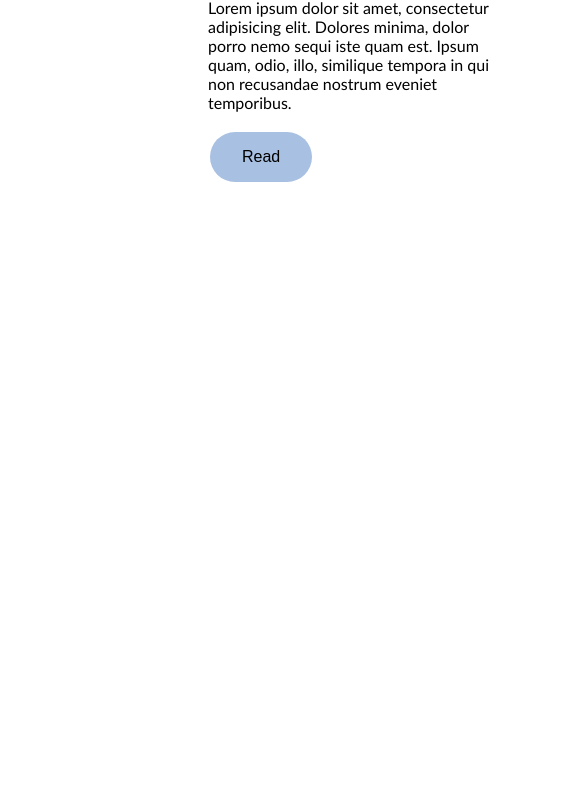
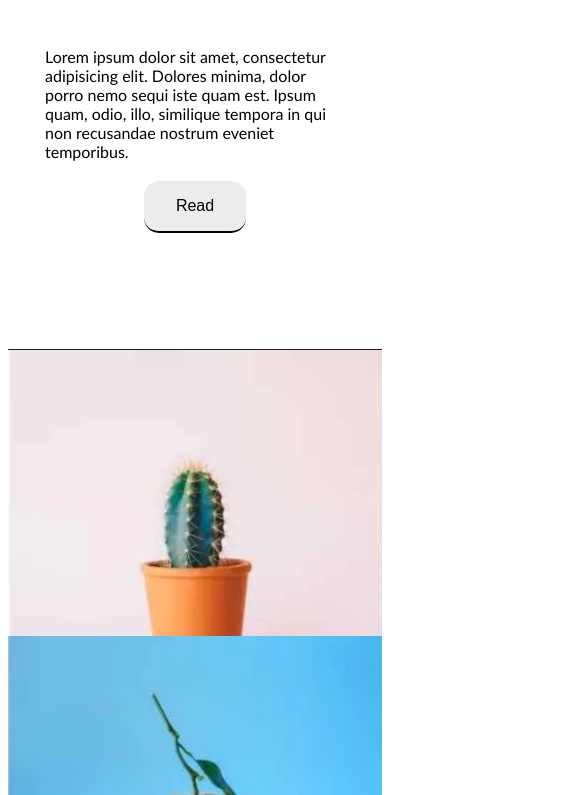
Before and after one commit to Avani-xo/cactus-site, a plain HTML site: page index.html in a window 390 px wide. Shown: the part 327-1122 px from the top of the page, 585 px wide, since content can reach past the window. Before the commit the page ends 860 px from the top, so only its background shows below. Drawn offline with Linux system fonts and the light colour scheme.

Commit message:
Update index.html

```diff
--- a/index.html
+++ b/index.html
@@ -12,13 +12,18 @@
             display: grid;
             height: 100vh;
             grid-template-columns: 1fr 1fr;
+            margin: 0px;
+            padding: 0px;
         }
         .home{
+            margin: 0px;
           display: flex;
           flex-direction: column;
           width: 700px;
+          padding: 0px;
         }
         .img-container{
+            margin: 0px;
             display: flex;
             flex-direction: column;
         }
@@ -35,19 +40,21 @@
         }
         .button:active {
   background-color: #a1b5ff;
-  box-shadow: 0 5px #666;
-  transform: translateY(4px);
+  box-shadow: 0 2px #715ab3;
+
 }
 .button:hover {
     color: white;
     background-color: #7384e5}
 .button {
-    background-color: #a8c0e2;
-  border: none;
+    background-color: #ececec;
+  border-top: 2px;
+  border-left: 2px;
+  border-right: 2px;
   color: rgb(0, 0, 0);
   padding: 16px 32px;
   text-align: center;
-  border-radius: 25px;
+  border-radius: 15px;
   font-size: 16px;
   margin: 4px 2px;
   opacity: 1;
@@ -65,7 +72,6 @@
     }
         h1{
             font-size: 60px;
-            font-family: 'Courier New', Courier, monospace;
         }
         p{
             font-family: 'Gill Sans', 'Gill Sans MT', Calibri, 'Trebuchet MS', sans-serif;
@@ -79,15 +85,13 @@
         }
         nav {
   display: flex;
-
   justify-content: center;
-  padding: 1rem 2rem;
-  background: #deecf2;
+  padding: 2rem 2rem;
+  background: hsl(0, 0%, 96%);
   height: 25px;
 }
 nav ul {
   display: flex;
-
 }
 
 nav li {
@@ -97,7 +101,43 @@ nav li {
     padding: 1rem 2rem;
     padding-left: 1rem;
 }
+    footer{
+        display: flex;
+        justify-content: center;
+    }
 
+
+@media(max-width: 600px){
+    .container1{
+        display: flex;
+        flex-direction: column;
+
+    }
+    .img-container{
+        display: flex;
+        flex-direction: column;
+
+    }
+    .sm{
+        display: flex;
+        flex-direction: column;
+    }
+    .home{
+        display: flex;
+        flex-direction: column;
+        margin: 0px;
+        padding: 0px;
+        width: 100%;
+    }
+    .content{
+        display: flex;
+        flex-direction: column;
+        justify-content: center;
+        align-items: center;
+        padding-bottom: 7rem;
+    }
+
+}
     </style>
 </head>
 <body>
@@ -116,9 +156,9 @@ nav li {
 
 
             <div class="content">
-                    <h1>HELLO</h1>
+                    <h1>Hello,</h1>
                     <p>Lorem ipsum dolor sit amet, consectetur adipisicing elit. Dolores minima, dolor porro nemo sequi iste quam est. Ipsum quam, odio, illo, similique tempora in qui non recusandae nostrum eveniet temporibus.</p>
-                    <button class="button">Read</button>
+                    <button class="button"><a href="#">Read</a></button>
             </div>
         </div>
         <div class="img-container">
@@ -129,5 +169,6 @@ nav li {
         </div>
 
     </div>
+
 </body>
 </html>
```
